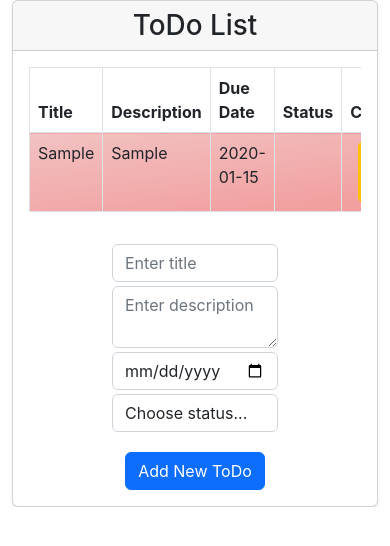
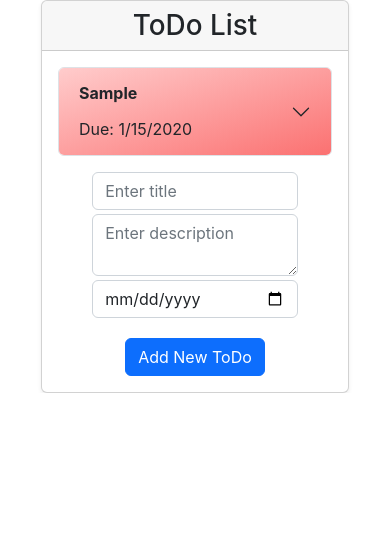
Before and after one commit to KrisztaT/react-todo-list, a React (Create React App) app: page / in a window 390 px wide. Both pictures are taken after typing "Sample", "Sample", "2020-01-15" into the empty fields and a click on the button "Add New ToDo". Shown: the top 546 px of the page. Built offline with nearby package versions, Linux system fonts and the light colour scheme; the HTML template or start-up script is replaced by a standard one.

Commit message:
Refactored UI for mobile view support: switched from table to accordion display, replaced buttons with icons

```diff
--- a/package.json
+++ b/package.json
@@ -9,6 +9,7 @@
     "bootstrap": "^5.2.3",
     "react": "^18.2.0",
     "react-bootstrap": "^2.7.4",
+    "react-bootstrap-icons": "^1.10.3",
     "react-dom": "^18.2.0",
     "react-scripts": "5.0.1",
     "react-use": "^17.4.0",
--- a/src/App.css
+++ b/src/App.css
@@ -1,7 +1,11 @@
-.overdue {
-    background-image: linear-gradient(to bottom right, #ffcccc, #ff9999) !important;
-  }
+.overdue .accordion-button {
+  background-image: linear-gradient(to bottom right, #ffcccc, #fb7171) !important
+}
 
-.done {
-  background-image: linear-gradient(to bottom right, #ccffe6, #99ffd8) !important;
+.done .accordion-button {
+  background-image: linear-gradient(to bottom right, #ccffe6, #50fab9) !important;
 }
+
+.in-progress .accordion-button{
+  background-image: linear-gradient(to bottom right, #f4ffcc, #f8d84c) !important;
+}
--- a/src/components/AddNewTodo.js
+++ b/src/components/AddNewTodo.js
@@ -6,7 +6,7 @@ const AddNewTodo = ({ dispatch }) => {
     title: "",
     description: "",
     dueDate: "",
-    status: "",
+    status: "To Do",
   });
 
   const handleSubmit = (e) => {
@@ -25,7 +25,7 @@ const AddNewTodo = ({ dispatch }) => {
 
   return (
     <div className="d-flex justify-content-center align-items-center h-100">
-      <Form onSubmit={handleSubmit} className="w-50 mt-3">
+      <Form onSubmit={handleSubmit} className="w-75 mt-3">
         <Form.Group className="mb-1">
           <Form.Control
             type="text"
@@ -53,20 +53,8 @@ const AddNewTodo = ({ dispatch }) => {
             }
           />
         </Form.Group>
-        <Form.Group className="mb-1">
-          <Form.Control
-            as="select"
-            value={newTodo.status}
-            onChange={(e) => setNewTodo({ ...newTodo, status: e.target.value })}
-          >
-            <option>Choose status...</option>
-            <option>To Do</option>
-            <option>In Progress</option>
-            <option>Done</option>
-          </Form.Control>
-        </Form.Group>
         <div className="d-flex justify-content-center">
-          <Button type="submit" className="mt-3">
+          <Button type="submit" className="btn mt-3">
             Add New ToDo
           </Button>
         </div>
--- a/src/components/TodoList.js
+++ b/src/components/TodoList.js
@@ -1,10 +1,15 @@
-import React, { useContext } from "react";
+import React, { useContext} from "react";
 import AddNewTodo from "./AddNewTodo";
 import { TodoListContext } from "../contexts/TodoLisContext";
-import { Card, Container, Table } from "react-bootstrap";
+import { Card, Container, Accordion } from "react-bootstrap";
+import { HourglassSplit, Trash, CheckCircle } from "react-bootstrap-icons";
 
 const TodoList = () => {
+  const STATUS_DONE = "Done";
+  const STATUS_IN_PROGRESS = "In Progress";
+
   const { todos, dispatch } = useContext(TodoListContext);
+
 
   const handleRemoveTodo = (id) => {
     dispatch({ type: "REMOVE_TODO", id });
@@ -14,9 +19,9 @@ const TodoList = () => {
     dispatch({ type: "CHANGE_STATUS", id, status });
   };
 
-  const sortByDueDate = () => {
+/*   const sortByDueDate = () => {
     dispatch({ type: "SORT_BY_DUE_DATE" });
-  };
+  }; */
 
   const classNameSelector = (dueDate, status) => {
     const today = new Date();
@@ -25,88 +30,80 @@ const TodoList = () => {
     const due = new Date(dueDate);
     due.setHours(0, 0, 0, 0);
 
-    if (due < today && status !== "Done") {
+    if (due < today && status !== STATUS_DONE) {
       return "overdue";
-    } else if (status === "Done") {
+    } else if (status === STATUS_DONE) {
       return "done";
-    } else {
+    } else if (status === STATUS_IN_PROGRESS) {
+      return "in-progress";
+    }else {
       return "";
     }
   };
 
+
   return (
     <Container className="container-fluid vh-80 d-flex justify-content-center align-items-center overflow-auto">
-      <Card className="shadow-sm w-60">
+      <Card className="shadow-sm col-lg-4 ">
         <Card.Header as="h1" className="text-center sticky-top">
           ToDo List
         </Card.Header>
         <Card.Body>
           {todos.length ? (
-            <Table striped bordered hover responsive>
-              <thead>
-                <tr>
-                  <th>Title</th>
-                  <th>Description</th>
-                  <th onClick={sortByDueDate}>Due Date</th>
-                  <th>Status</th>
-                  <th>Change status/Delete</th>
-                </tr>
-              </thead>
-              <tbody>
+            <Accordion defaultActiveKey="0">
               {todos.map((todo) => {
                 return (
-                    <tr
+                  <Accordion.Item
+                    eventKey={todo.id.toString()}
                     key={todo.id}
-                      className={classNameSelector(todo.dueDate, todo.status)}
                   >
-                      <td>{todo.title}</td>
-                      <td>{todo.description}</td>
-                      <td>{todo.dueDate}</td>
-                      <td>{todo.status}</td>
-                      <td>
-                        <div
-                          className="btn-group d-flex justify-content-center align-items-center"
-                          role="group"
-                          aria-label="Basic mixed styles example"
+                    <Accordion.Header
+                      className= {classNameSelector(todo.dueDate, todo.status)}
                     >
-                          <button
-                            type="button"
-                            className="btn btn-warning mx-2"
+                      <div>
+                      <p><b>{todo.title}</b></p>
+                      <p className="mb-0">Due: { new Date(todo.dueDate).toLocaleDateString()}</p>
+                    </div>
+                    </Accordion.Header>
+                    <Accordion.Body>
+                      <p>{todo.description}</p>
+                      <div className="d-flex justify-content-around mx-2"><p><b>Due Date:</b> {new Date(todo.dueDate).toLocaleDateString()}</p>
+                      <p><b>Status:</b> {todo.status}</p>
+                      </div>
+                        <div className="d-flex justify-content-evenly">
+                        <HourglassSplit
+                          className="mx-2"
                           onClick={() =>
-                              handleChangeStatus(todo.id, "In Progress")
+                            handleChangeStatus(todo.id, STATUS_IN_PROGRESS)
                           }
-                          >
-                            In progress
-                          </button>
-                          <button
-                            type="button"
-                            className="btn btn-success mx-2"
-                            onClick={() => handleChangeStatus(todo.id, "Done")}
-                          >
-                            Done
-                          </button>
-                          <button
-                            type="button"
-                            className="btn btn-danger mx-2"
-                            onClick={() => {
-                              handleRemoveTodo(todo.id);
-                            }}
-                          >
-                            Delete
-                          </button>
+                          size={32}
+                          color="#f8d84c"
+
+                        />
+                        <CheckCircle
+                          className="mx-2"
+                          onClick={() => handleChangeStatus(todo.id, STATUS_DONE)}
+                          size={32}
+                          color="#50fab9"
+                        />
+                        <Trash
+                          className="mx-2"
+                          onClick={() => handleRemoveTodo(todo.id)}
+                          size={32}
+                          color="#fd3b3b"
+                        />
+
                       </div>
-                      </td>
-                    </tr>
+                    </Accordion.Body>
+                  </Accordion.Item>
                 );
               })}
-              </tbody>
-            </Table>
+            </Accordion>
           ) : (
             <div className="text-center mt-3">
               You have finished all your tasks! Take a well-deserved rest.
             </div>
           )}
-
           <AddNewTodo dispatch={dispatch} />
         </Card.Body>
       </Card>
```
Also changed, not shown: 1 other file (tests, documents, lock files or other folders). Lines whose indentation alone changed are shown as unchanged.
